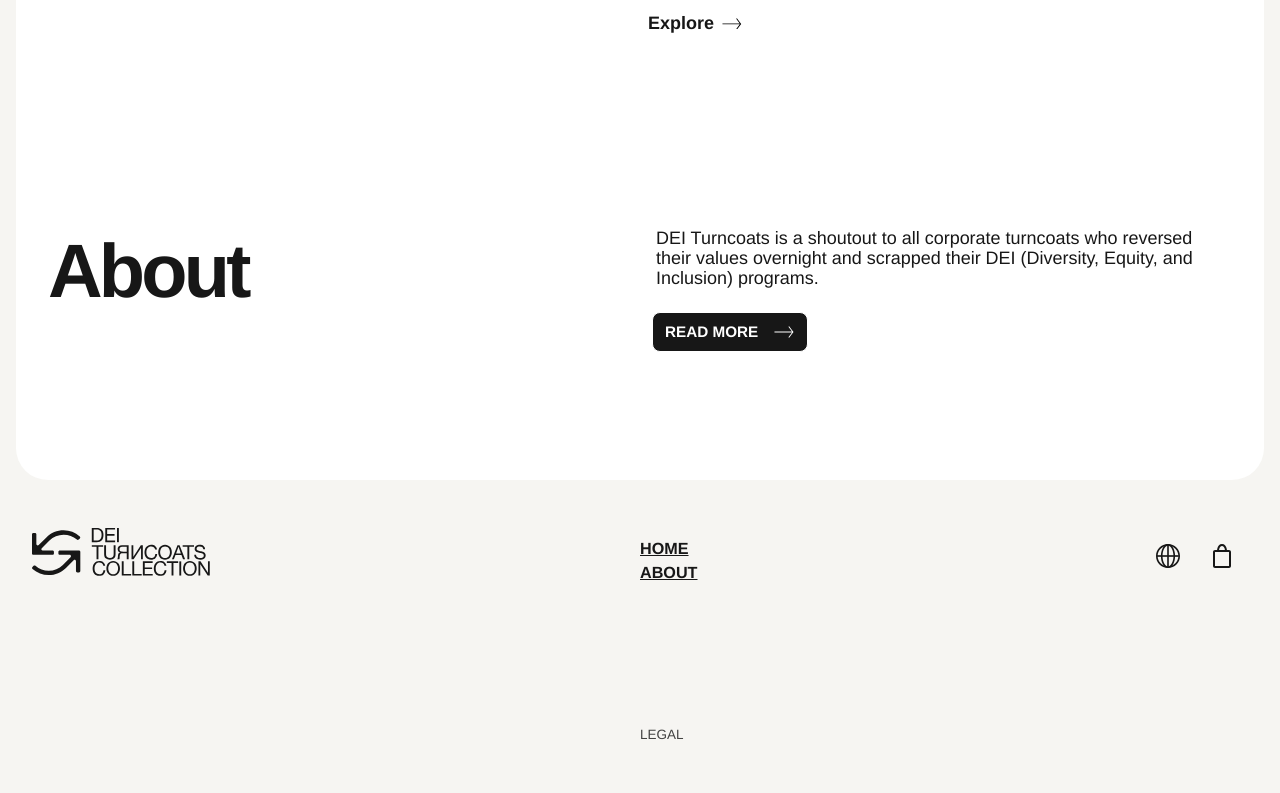
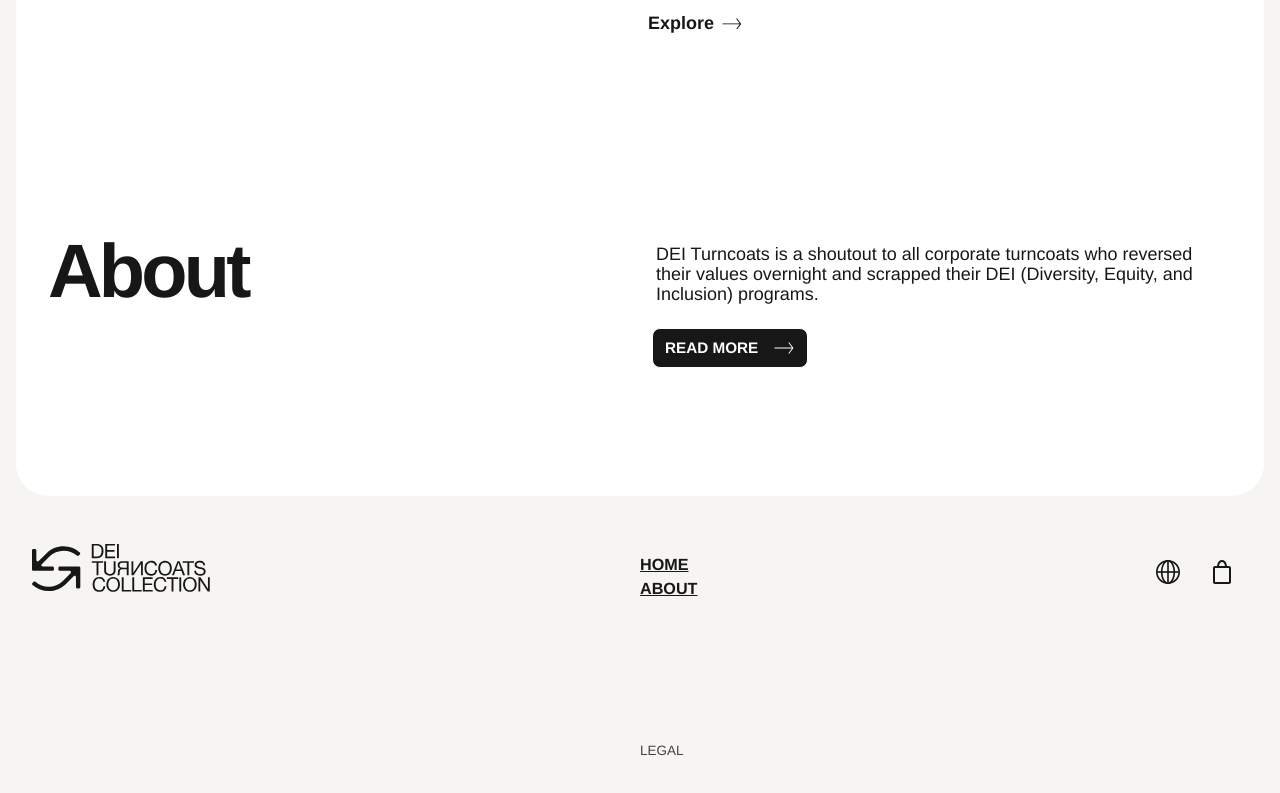
Before and after one commit to naumanm2/deiturncoats.com, a Next.js app: page /en in a window 1280 px wide. Shown: the part 1442-2235 px from the top of the page. Built offline with nearby package versions, Linux system fonts and the light colour scheme.

Commit message:
text component

```diff
--- a/app/components/text.tsx
+++ b/app/components/text.tsx
@@ -22,7 +22,7 @@
   return (
     <div className="py-16 md:py-24 flex flex-col md:flex-row md:gap-8 gap-4">
       <h2 className="flex-1">{heading}</h2>
-      <div className="flex-1 flex flex-col gap-4">
+      <div className="flex-1 flex flex-col gap-4 md:mt-4">
         {formatter(paragraph)}
         {ctaText && ctaUrl && <CTA text={ctaText} primary url={ctaUrl} />}
         {signature && (
```
